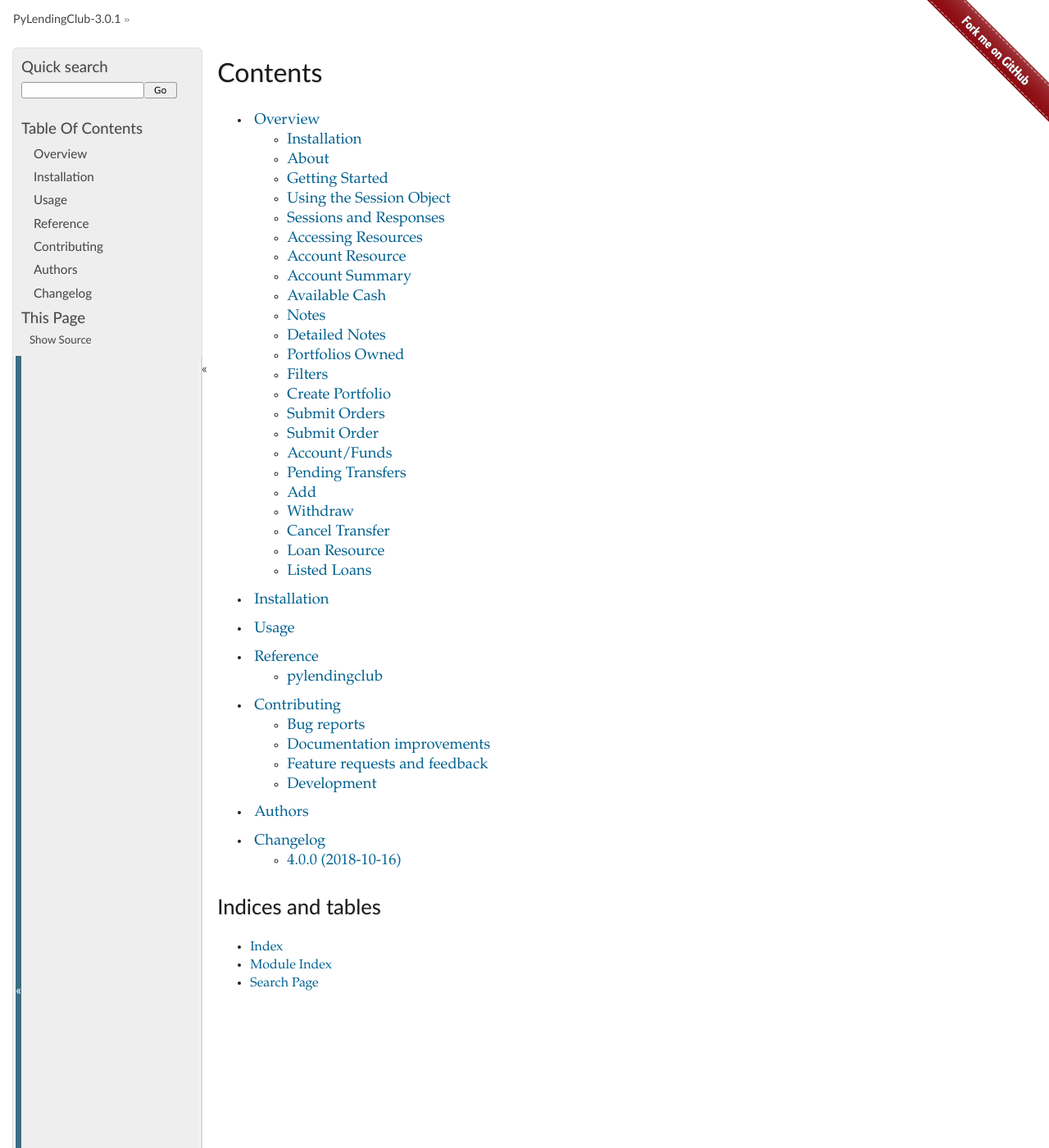
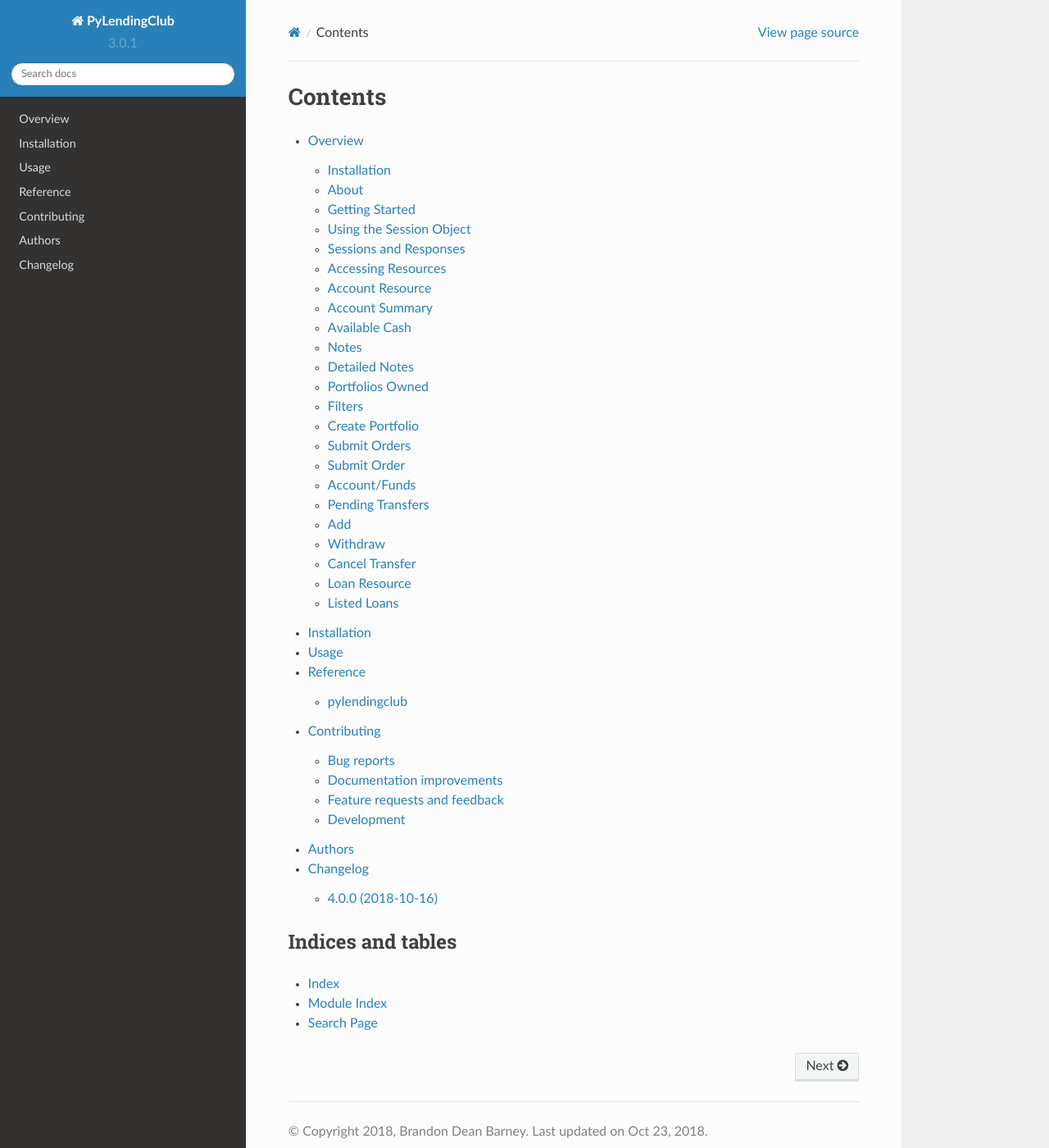
Before and after one commit to bbarney213/PyLendingClub, a Sphinx documentation site: the page built from docs/index.rst, in a window 1280 px wide and 1400 px high. Shown: the whole window at 82% size. Built offline with Sphinx 7.4.7 and the Read the Docs theme 2.0.0, drawn with Linux system fonts in a browser that asks for light colours; some of the changed text lies outside the part shown.

Commit message:
Changed documentation theme.

```diff
--- a/docs/conf.py
+++ b/docs/conf.py
@@ -34,9 +34,9 @@
     'issue': ('https://github.com/bbarney213/PyLendingClub/issues/%s', '#'),
     'pr': ('https://github.com/bbarney213/PyLendingClub/pull/%s', 'PR #'),
 }
-import sphinx_py3doc_enhanced_theme
-html_theme = "sphinx_py3doc_enhanced_theme"
-html_theme_path = [sphinx_py3doc_enhanced_theme.get_html_theme_path()]
+import sphinx_rtd_theme
+html_theme = "sphinx_rtd_theme"
+html_theme_path = [sphinx_rtd_theme.get_html_theme_path()]
 html_theme_options = {
     'githuburl': 'https://github.com/bbarney213/PyLendingClub/'
 }
```
Also changed, not shown: 1 other file.
